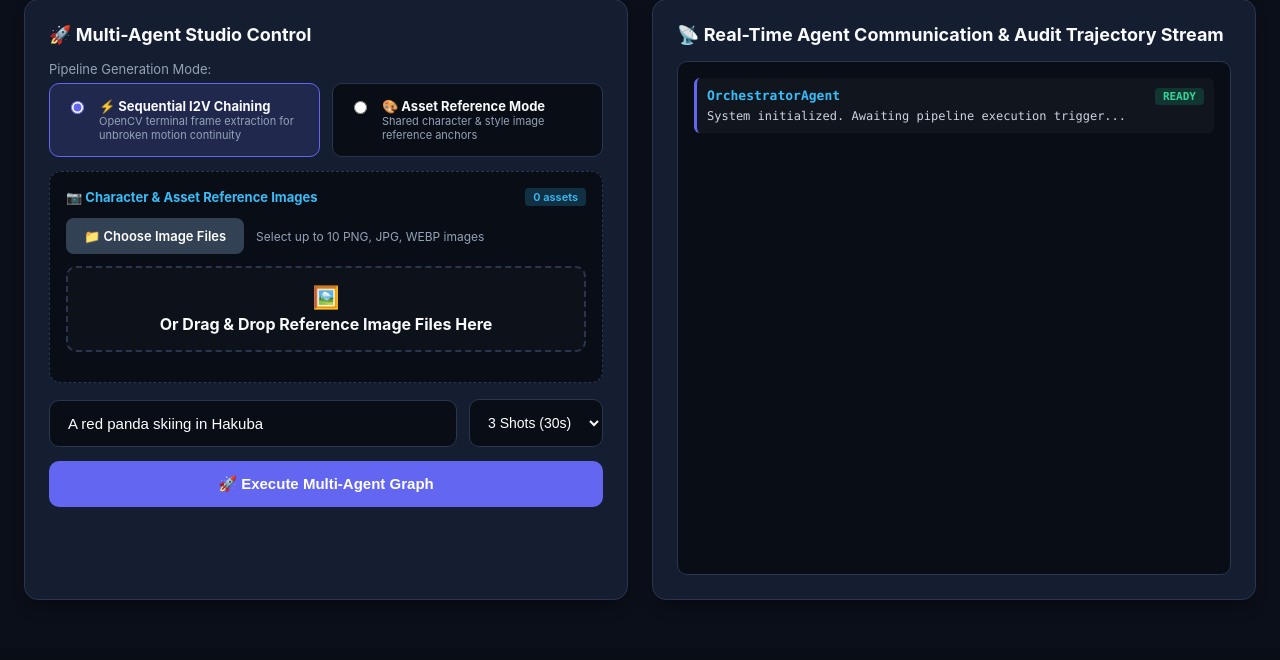
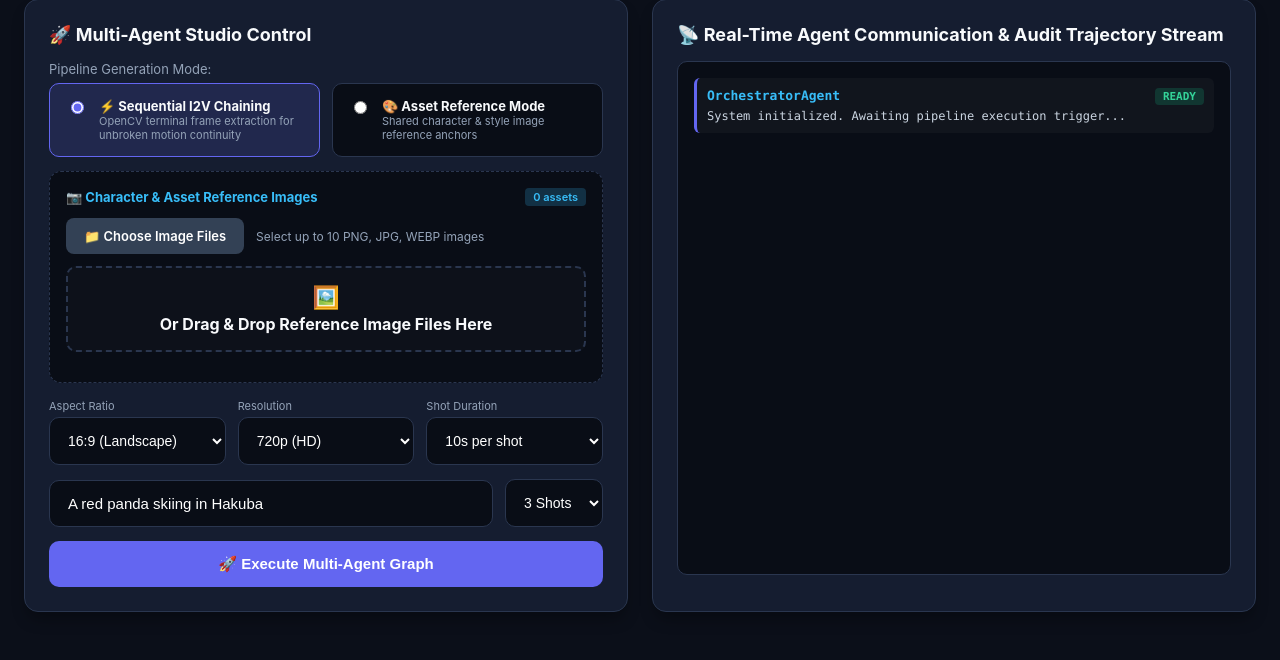
Before and after one commit to hillxcyu/vidgen, a FastAPI app: page / in a window 1280 px wide. Shown: the part 250-910 px from the top of the page. Before the commit the page ends 850 px from the top, so only its background shows below. Run offline with FastAPI, Linux system fonts and the light colour scheme.

Commit message:
Integrate Google Omni Control String specification and parameter controls across pipeline

```diff
--- a/src/server.py
+++ b/src/server.py
@@ -41,25 +41,54 @@
     prompt: str
     num_shots: Optional[int] = 3
     mode: Optional[str] = "i2v_chaining"
+    aspect_ratio: Optional[str] = "16:9"
+    resolution: Optional[str] = "720p"
+    duration: Optional[int] = 10
     reference_assets_b64: Optional[List[str]] = None
 
 @app.post("/api/stream")
 async def stream_pipeline_post_endpoint(req: GenerateRequest):
-    """POST streaming endpoint supporting prompt, mode, shots, and reference asset uploads."""
+    """POST streaming endpoint supporting prompt, mode, shots, control strings, and reference asset uploads."""
     return await stream_pipeline(
         prompt=req.prompt,
         shots=req.num_shots or 3,
         mode=req.mode or "i2v_chaining",
+        aspect_ratio=req.aspect_ratio or "16:9",
+        resolution=req.resolution or "720p",
+        duration=req.duration or 10,
         reference_assets_b64=req.reference_assets_b64 or []
     )
 
 @app.get("/api/stream")
-async def stream_pipeline_get_endpoint(prompt: str, shots: Optional[int] = 3, mode: Optional[str] = "i2v_chaining"):
+async def stream_pipeline_get_endpoint(
+    prompt: str,
+    shots: Optional[int] = 3,
+    mode: Optional[str] = "i2v_chaining",
+    aspect_ratio: Optional[str] = "16:9",
+    resolution: Optional[str] = "720p",
+    duration: Optional[int] = 10
+):
     """GET SSE streaming endpoint for backwards compatibility."""
-    return await stream_pipeline(prompt=prompt, shots=shots or 3, mode=mode or "i2v_chaining", reference_assets_b64=[])
+    return await stream_pipeline(
+        prompt=prompt,
+        shots=shots or 3,
+        mode=mode or "i2v_chaining",
+        aspect_ratio=aspect_ratio or "16:9",
+        resolution=resolution or "720p",
+        duration=duration or 10,
+        reference_assets_b64=[]
+    )
 
-async def stream_pipeline(prompt: str, shots: int, mode: str, reference_assets_b64: List[str]):
-    """Core SSE generator executing all 7 agent stages with complete parameter support."""
+async def stream_pipeline(
+    prompt: str,
+    shots: int,
+    mode: str,
+    aspect_ratio: str,
+    resolution: str,
+    duration: int,
+    reference_assets_b64: List[str]
+):
+    """Core SSE generator executing all 7 agent stages with complete parameter & control string support."""
     async def event_generator():
         client = get_genai_client()
         num_shots = max(1, min(10, shots or 3))
@@ -67,13 +96,16 @@
             original_intent=prompt,
             num_shots=num_shots,
             mode=mode if mode in ["reference", "i2v_chaining"] else "i2v_chaining",
+            aspect_ratio=aspect_ratio,
+            resolution=resolution,
+            duration=duration,
             reference_assets_b64=reference_assets_b64 or []
         )
         config = Config()
         agents = create_adk_agents(config)
 
         # Step 1: OrchestratorAgent Initialization
-        yield f"data: {json.dumps({'step': 1, 'agent': 'OrchestratorAgent', 'action': 'INITIATE_PIPELINE', 'details': {'prompt': prompt, 'num_shots': state.num_shots, 'mode': state.mode, 'reference_assets_count': len(state.reference_assets_b64)}})}\n\n"
+        yield f"data: {json.dumps({'step': 1, 'agent': 'OrchestratorAgent', 'action': 'INITIATE_PIPELINE', 'details': {'prompt': prompt, 'num_shots': state.num_shots, 'mode': state.mode, 'aspect_ratio': state.aspect_ratio, 'resolution': state.resolution, 'duration': state.duration, 'reference_assets_count': len(state.reference_assets_b64)}})}\n\n"
         await asyncio.sleep(0.3)
 
         # Step 2: ScreenwriterAgent via ADK Runner
@@ -154,19 +186,35 @@
                 if not is_healthy:
                     optimized_shot_prompt = shot.prompt
 
+                from src.tools.omni_client import build_omni_control_string
+                control_str = build_omni_control_string(
+                    prompt=optimized_shot_prompt,
+                    input_image_b64=prev_frame_b64 if state.mode == "i2v_chaining" else None,
+                    reference_assets_b64=state.reference_assets_b64 if state.mode == "reference" else None,
+                    aspect_ratio=state.aspect_ratio,
+                    resolution=state.resolution,
+                    duration=state.duration
+                )
+
                 # Step 6: GeminiOmniFlash
-                yield f"data: {json.dumps({'step': 6, 'agent': 'GeminiOmniFlash', 'action': 'RENDER_CLIP', 'details': {'shot_index': shot.shot_index, 'mode': state.mode, 'has_input_image': prev_frame_b64 is not None or len(state.reference_assets_b64) > 0}})}\n\n"
+                yield f"data: {json.dumps({'step': 6, 'agent': 'GeminiOmniFlash', 'action': 'RENDER_CLIP', 'details': {'shot_index': shot.shot_index, 'mode': state.mode, 'control_string': control_str, 'has_input_image': prev_frame_b64 is not None or len(state.reference_assets_b64) > 0}})}\n\n"
 
                 if state.mode == "i2v_chaining":
                     video_bytes = generate_omni_clip(
                         prompt=optimized_shot_prompt,
                         input_image_b64=prev_frame_b64,
+                        aspect_ratio=state.aspect_ratio,
+                        resolution=state.resolution,
+                        duration=state.duration,
                         client=client
                     )
                 else:
                     video_bytes = generate_omni_clip(
                         prompt=optimized_shot_prompt,
                         reference_images_b64=state.reference_assets_b64,
+                        aspect_ratio=state.aspect_ratio,
+                        resolution=state.resolution,
+                        duration=state.duration,
                         client=client
                     )
 
--- a/src/state.py
+++ b/src/state.py
@@ -20,6 +20,9 @@
     original_intent: str
     num_shots: int = Field(default=3, ge=1, le=10)
     mode: Literal["reference", "i2v_chaining"] = "i2v_chaining"
+    aspect_ratio: str = "16:9"
+    resolution: str = "720p"
+    duration: int = 10
     reference_assets_b64: List[str] = Field(default_factory=list)
     screenplay_draft: Optional[str] = None
     storyboard: List[StoryboardEntry] = Field(default_factory=list)
--- a/src/templates/index.html
+++ b/src/templates/index.html
@@ -419,15 +419,44 @@
                     <div class="preview-grid" id="refPreviewGrid"></div>
                 </div>
 
+                <!-- Google Omni Control String Parameters Row -->
+                <div class="form-row" style="margin-bottom: 14px;">
+                    <div style="flex: 1;">
+                        <label style="font-size: 11px; color: var(--muted-text); display: block; margin-bottom: 4px;">Aspect Ratio</label>
+                        <select id="aspectSelect" style="width: 100%;">
+                            <option value="16:9" selected>16:9 (Landscape)</option>
+                            <option value="9:16">9:16 (Vertical)</option>
+                        </select>
+                    </div>
+                    <div style="flex: 1;">
+                        <label style="font-size: 11px; color: var(--muted-text); display: block; margin-bottom: 4px;">Resolution</label>
+                        <select id="resSelect" style="width: 100%;">
+                            <option value="720p" selected>720p (HD)</option>
+                            <option value="1080p">1080p (FHD)</option>
+                            <option value="368p">368p (Draft)</option>
+                        </select>
+                    </div>
+                    <div style="flex: 1;">
+                        <label style="font-size: 11px; color: var(--muted-text); display: block; margin-bottom: 4px;">Shot Duration</label>
+                        <select id="durationSelect" style="width: 100%;">
+                            <option value="10" selected>10s per shot</option>
+                            <option value="5">5s per shot</option>
+                            <option value="8">8s per shot</option>
+                            <option value="15">15s per shot</option>
+                            <option value="30">30s per shot</option>
+                        </select>
+                    </div>
+                </div>
+
                 <!-- Prompt & Shots Row -->
                 <div class="form-row">
                     <input type="text" id="promptInput" value="A red panda skiing in Hakuba" placeholder="Enter video prompt intent...">
                     <select id="shotsSelect">
-                        <option value="2">2 Shots (20s)</option>
-                        <option value="3" selected>3 Shots (30s)</option>
-                        <option value="4">4 Shots (40s)</option>
-                        <option value="5">5 Shots (50s)</option>
-                        <option value="6">6 Shots (60s)</option>
+                        <option value="2">2 Shots</option>
+                        <option value="3" selected>3 Shots</option>
+                        <option value="4">4 Shots</option>
+                        <option value="5">5 Shots</option>
+                        <option value="6">6 Shots</option>
                     </select>
                 </div>
 
@@ -609,6 +638,14 @@
             var prompt = promptInput ? promptInput.value.trim() : "";
             var shotsSelect = document.getElementById("shotsSelect");
             var shots = shotsSelect ? parseInt(shotsSelect.value, 10) : 3;
+
+            var aspectSelect = document.getElementById("aspectSelect");
+            var aspect = aspectSelect ? aspectSelect.value : "16:9";
+            var resSelect = document.getElementById("resSelect");
+            var resVal = resSelect ? resSelect.value : "720p";
+            var durationSelect = document.getElementById("durationSelect");
+            var durationVal = durationSelect ? parseInt(durationSelect.value, 10) : 10;
+
             if (!prompt) return;
 
             var genBtn = document.getElementById("genBtn");
@@ -622,7 +659,7 @@
             if (trajectoryFeed) trajectoryFeed.innerHTML = "";
             setStep(1);
 
-            // Execute POST API call to stream endpoint with full parameters
+            // Execute POST API call to stream endpoint with full parameters & control string configuration
             try {
                 var res = await fetch("/api/stream", {
                     method: "POST",
@@ -631,6 +668,9 @@
                         prompt: prompt,
                         num_shots: shots,
                         mode: window.selectedMode,
+                        aspect_ratio: aspect,
+                        resolution: resVal,
+                        duration: durationVal,
                         reference_assets_b64: window.refImagesB64
                     })
                 });
```
Also changed, not shown: src/agents/stitcher_graph.py (+18 -1 lines), src/tools/omni_client.py (+53 -6 lines), tests/test_omni_client.py (+23 -3 lines).
